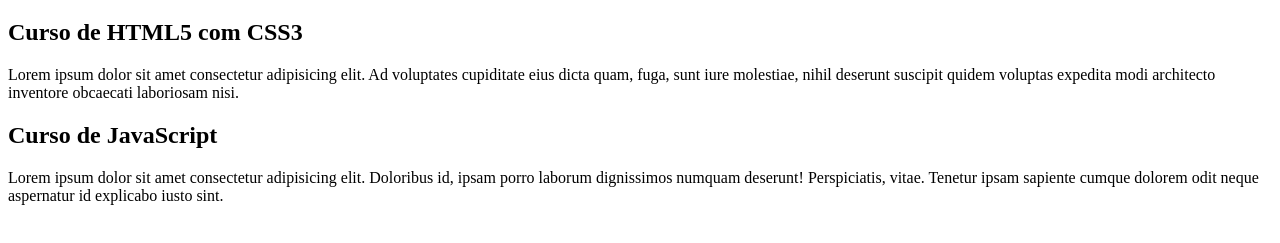
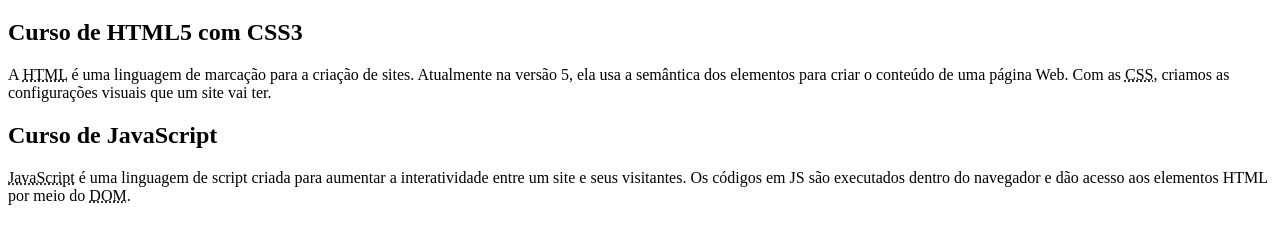
Before and after one commit to wendelevs/projeto-site, a plain HTML site: page index.html in a window 1280 px wide. Shown: the part 61-304 px from the top of the page. Drawn offline with Linux system fonts and the light colour scheme.

Commit message:
Update index.html

```diff
--- a/index.html
+++ b/index.html
@@ -13,11 +13,11 @@
         </header>
         <article>
             <h2>Curso de HTML5 com CSS3</h2>
-            <p>Lorem ipsum dolor sit amet consectetur adipisicing elit. Ad voluptates cupiditate eius dicta quam, fuga, sunt iure molestiae, nihil deserunt suscipit quidem voluptas expedita modi architecto inventore obcaecati laboriosam nisi.</p>
+            <p>A <abbr title="HyperText Markup Language">HTML</abbr> é uma linguagem de marcação para a criação de sites. Atualmente na versão 5, ela usa a semântica dos elementos para criar o conteúdo de uma página Web. Com as <abbr title="Cascading Style Sheets">CSS</abbr>, criamos as configurações visuais que um site vai ter.</p>
         </article>
         <article>
             <h2>Curso de JavaScript</h2>
-            <p>Lorem ipsum dolor sit amet consectetur adipisicing elit. Doloribus id, ipsam porro laborum dignissimos numquam deserunt! Perspiciatis, vitae. Tenetur ipsam sapiente cumque dolorem odit neque aspernatur id explicabo iusto sint.</p>
+            <p><abbr title="JavaScript">JavaScript</abbr> é uma linguagem de script criada para aumentar a interatividade entre um site e seus visitantes. Os códigos em JS são executados dentro do navegador e dão acesso aos elementos HTML por meio do <abbr title="Document Object Model">DOM</abbr>.</p>
         </article>
     </main>
 </body>
```
